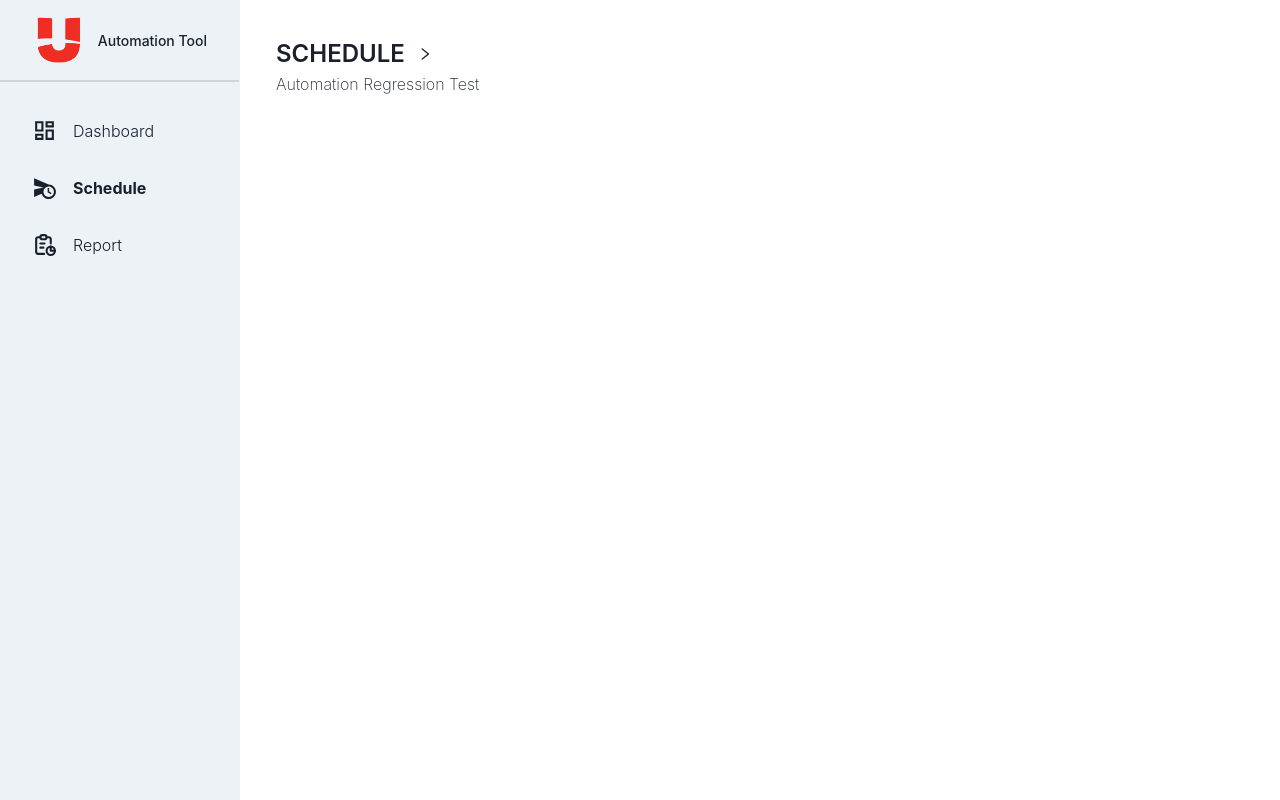
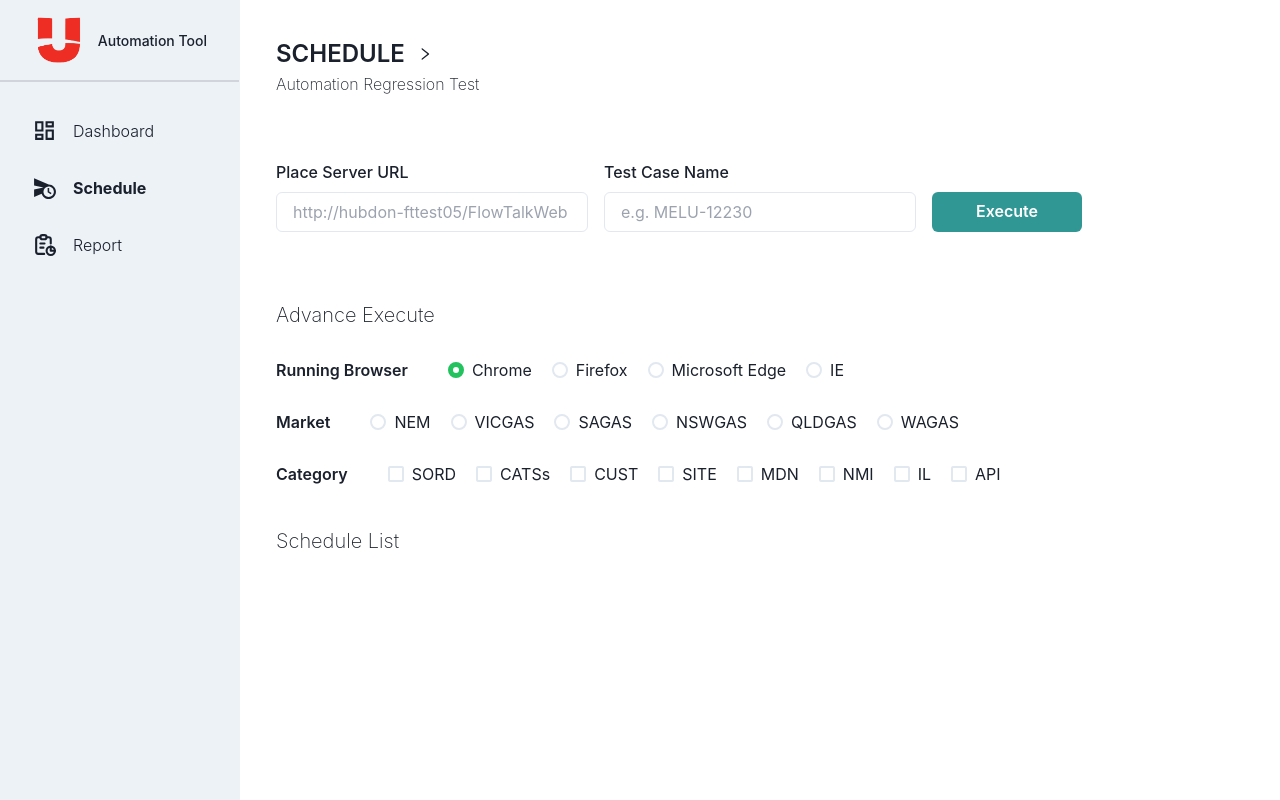
Before and after one commit to techyhk/automation-dashboard, a React (Vite) app: page /schedule in a window 1280 px wide. Built offline with nearby package versions, Linux system fonts and the light colour scheme.

Commit message:
feat: select options and execution form

```diff
--- /dev/null
+++ b/src/pages/Schedule/components/ExecutionForm.tsx
@@ -0,0 +1,76 @@
+import React from 'react';
+import {
+  Button,
+  FormControl,
+  FormErrorMessage,
+  FormLabel,
+  Input,
+} from '@chakra-ui/react';
+
+import { useForm } from 'react-hook-form';
+import { EMAIL_REGEXP } from '@constants/regexp';
+
+export const ExecutionForm = () => {
+  const {
+    handleSubmit,
+    register,
+    formState: { errors, isSubmitting },
+  } = useForm();
+
+  function onSubmit(values: any) {
+    return new Promise((resolve) => {
+      setTimeout(() => {
+        alert(JSON.stringify(values, null, 2));
+        resolve(null);
+      }, 1000);
+    });
+  }
+
+  return (
+    <form onSubmit={handleSubmit(onSubmit)}>
+      <div className="grid gap-4 md:grid-cols-3 grid-cols-1">
+        <FormControl isInvalid={errors.url} className="md:h-24">
+          <FormLabel htmlFor="first-name">Place Server URL</FormLabel>
+          <Input
+            id="url"
+            placeholder="http://hubdon-fttest05/FlowTalkWeb"
+            {...register('url', {
+              required: 'This is required',
+              pattern: { value: EMAIL_REGEXP, message: 'an invalid url' },
+            })}
+          />
+
+          <FormErrorMessage>
+            {errors.url && errors.url.message}
+          </FormErrorMessage>
+        </FormControl>
+
+        <FormControl isInvalid={errors.name} className="md:h-24">
+          <FormLabel htmlFor="first-name">Test Case Name</FormLabel>
+          <Input
+            id="name"
+            placeholder="e.g. MELU-12230"
+            {...register('name', {
+              required: 'This is required',
+            })}
+          />
+
+          <FormErrorMessage>
+            {errors.name && errors.name.message}
+          </FormErrorMessage>
+        </FormControl>
+
+        <div className="md:h-24 flex items-center md:mt-1">
+          <Button
+            width={150}
+            colorScheme="teal"
+            isLoading={isSubmitting}
+            type="submit"
+          >
+            Execute
+          </Button>
+        </div>
+      </div>
+    </form>
+  );
+};
--- /dev/null
+++ b/src/pages/Schedule/components/SelectionOptionsForm.tsx
@@ -0,0 +1,216 @@
+import React, { useState } from 'react';
+import {
+  Checkbox,
+  CheckboxGroup,
+  Radio,
+  RadioGroup,
+  Stack,
+  Text,
+} from '@chakra-ui/react';
+import { MarketType } from '../types/marketType';
+import { ParticipantType } from '../types/participantType';
+import { CategoryType } from '../types/categoryType';
+
+export const SelectionOptionsForm = () => {
+  const [exectueBy, setExecuteBy] = useState<{
+    browser: string;
+    market: MarketType | undefined;
+    participant: Array<string | number> | undefined;
+    category: Array<string | number> | undefined;
+  }>({
+    browser: 'chrome',
+    market: undefined,
+    participant: undefined,
+    category: undefined,
+  });
+
+  const marketList: Array<{ value: MarketType; text: string }> = [
+    {
+      value: 'nem',
+      text: 'NEM',
+    },
+    {
+      value: 'vicgas',
+      text: 'VICGAS',
+    },
+    {
+      value: 'sagas',
+      text: 'SAGAS',
+    },
+    {
+      value: 'nswgas',
+      text: 'NSWGAS',
+    },
+    {
+      value: 'qldgas',
+      text: 'QLDGAS',
+    },
+    {
+      value: 'wagas',
+      text: 'WAGAS',
+    },
+  ];
+
+  const participantList: {
+    [key in MarketType]: Array<{ value: ParticipantType; text: string }>;
+  } = {
+    nem: [
+      {
+        value: 'aurora',
+        text: 'Aurora',
+      },
+      {
+        value: 'yurika',
+        text: 'Yurika',
+      },
+      {
+        value: 'eq',
+        text: 'EQ',
+      },
+      {
+        value: 'ea',
+        text: 'EA',
+      },
+    ],
+    vicgas: [{ value: 'red_vicgas', text: 'RED VICGAS' }],
+    sagas: [{ value: 'red_sagas', text: 'RED SAGAS' }],
+    nswgas: [{ value: 'red_nswgas', text: 'RED NSWGAS' }],
+    qldgas: [{ value: 'red_qldgas', text: 'RED QLDGAS' }],
+    wagas: [{ value: 'khg', text: 'KHG' }],
+  };
+
+  const categoryList: Array<{ value: CategoryType; text: string }> = [
+    {
+      value: 'sord',
+      text: 'SORD',
+    },
+    {
+      value: 'cats',
+      text: 'CATSs',
+    },
+    {
+      value: 'cust',
+      text: 'CUST',
+    },
+    {
+      value: 'site',
+      text: 'SITE',
+    },
+    {
+      value: 'mdn',
+      text: 'MDN',
+    },
+    {
+      value: 'nmi',
+      text: 'NMI',
+    },
+    {
+      value: 'il',
+      text: 'IL',
+    },
+    {
+      value: 'api',
+      text: 'API',
+    },
+  ];
+
+  return (
+    <>
+      <div className="flex md:flex-row flex-col gap-10">
+        <Text fontSize="md" fontWeight="semibold">
+          Running Browser
+        </Text>
+        <div>
+          <RadioGroup
+            defaultValue={exectueBy['browser']}
+            onChange={(value) => setExecuteBy({ ...exectueBy, browser: value })}
+          >
+            <Stack spacing={5} direction="row">
+              <Radio colorScheme="whatsapp" value="chrome">
+                Chrome
+              </Radio>
+              <Radio colorScheme="red" value="firefox">
+                Firefox
+              </Radio>
+              <Radio colorScheme="facebook" value="edge">
+                Microsoft Edge
+              </Radio>
+              <Radio colorScheme="linkedin" value="ie">
+                IE
+              </Radio>
+            </Stack>
+          </RadioGroup>
+        </div>
+      </div>
+
+      <div className="flex md:flex-row flex-col gap-10 mt-7">
+        <Text fontSize="md" fontWeight="semibold">
+          Market
+        </Text>
+        <div>
+          <RadioGroup
+            onChange={(value) =>
+              setExecuteBy({ ...exectueBy, market: value as MarketType })
+            }
+          >
+            <Stack spacing={5} direction="row">
+              {marketList.map((market, index) => (
+                <Radio colorScheme="gray" value={market.value} key={index}>
+                  {market.text}
+                </Radio>
+              ))}
+            </Stack>
+          </RadioGroup>
+        </div>
+      </div>
+
+      {exectueBy['market'] && (
+        <div className="flex md:flex-row flex-col gap-10 mt-7">
+          <Text fontSize="md" fontWeight="semibold">
+            Participant
+          </Text>
+          <div>
+            <CheckboxGroup
+              colorScheme="cyan"
+              onChange={(value) =>
+                setExecuteBy({ ...exectueBy, participant: value })
+              }
+            >
+              <Stack spacing={[1, 5]} direction={['column', 'row']}>
+                {participantList[exectueBy['market']].map(
+                  (participant, index) => (
+                    <Checkbox value={participant.value} key={index}>
+                      {participant.text}
+                    </Checkbox>
+                  )
+                )}
+              </Stack>
+            </CheckboxGroup>
+          </div>
+        </div>
+      )}
+
+      <div className="flex md:flex-row flex-col gap-10 mt-7">
+        <Text fontSize="md" fontWeight="semibold">
+          Category
+        </Text>
+        <div>
+          <CheckboxGroup
+            colorScheme="cyan"
+            onChange={(value) =>
+              setExecuteBy({ ...exectueBy, category: value })
+            }
+          >
+            <Stack spacing={[1, 5]} direction={['column', 'row']}>
+              {categoryList.map((category, index) => (
+                <Checkbox value={category.value} key={index}>
+                  {category.text}
+                </Checkbox>
+              ))}
+            </Stack>
+          </CheckboxGroup>
+        </div>
+      </div>
+    </>
+  );
+};
--- a/src/pages/Schedule/index.tsx
+++ b/src/pages/Schedule/index.tsx
@@ -1,11 +1,38 @@
 import React from 'react';
 import { Header } from '@components/Header';
 import { MainWrapper } from '@components/MainWrapper';
+import { ExecutionForm } from './components/ExecutionForm';
+import { SelectionOptionsForm } from './components/SelectionOptionsForm';
+import { Box, Text } from '@chakra-ui/react';
 
 export const Schedule = () => {
   return (
     <MainWrapper>
       <Header name="Schedule" />
+
+      <div className="mt-16">
+        <ExecutionForm />
+      </div>
+
+      <div className="mt-10">
+        <Box flex="1" textAlign="left">
+          <Text fontSize="xl" fontWeight="thin">
+            Advance Execute
+          </Text>
+        </Box>
+
+        <div className="mt-7">
+          <SelectionOptionsForm />
+        </div>
+      </div>
+
+      <div className="mt-10">
+        <Box flex="1" textAlign="left" className="mt-10">
+          <Text fontSize="xl" fontWeight="thin">
+            Schedule List
+          </Text>
+        </Box>
+      </div>
     </MainWrapper>
   );
 };
--- /dev/null
+++ b/src/pages/Schedule/types/categoryType.ts
@@ -0,0 +1,9 @@
+export type CategoryType =
+  | 'sord'
+  | 'cats'
+  | 'cust'
+  | 'site'
+  | 'mdn'
+  | 'nmi'
+  | 'il'
+  | 'api';
--- /dev/null
+++ b/src/pages/Schedule/types/marketType.ts
@@ -0,0 +1,7 @@
+export type MarketType =
+  | 'nem'
+  | 'vicgas'
+  | 'sagas'
+  | 'nswgas'
+  | 'qldgas'
+  | 'wagas';
--- /dev/null
+++ b/src/pages/Schedule/types/participantType.ts
@@ -0,0 +1,10 @@
+export type ParticipantType =
+  | 'aurora'
+  | 'yurika'
+  | 'eq'
+  | 'ea'
+  | 'red_vicgas'
+  | 'red_sagas'
+  | 'red_nswgas'
+  | 'red_qldgas'
+  | 'khg';
```
Also changed, not shown: 1 other file (tests, documents, lock files or other folders).
